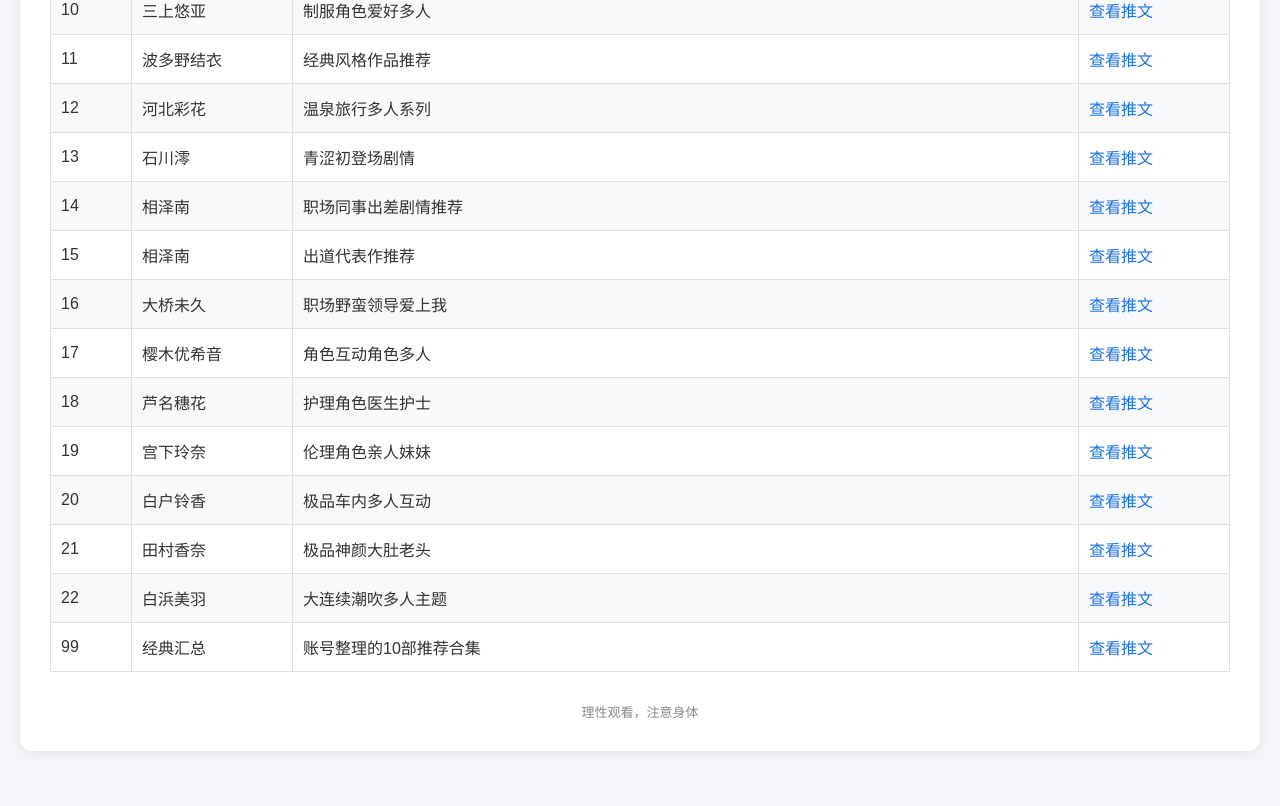
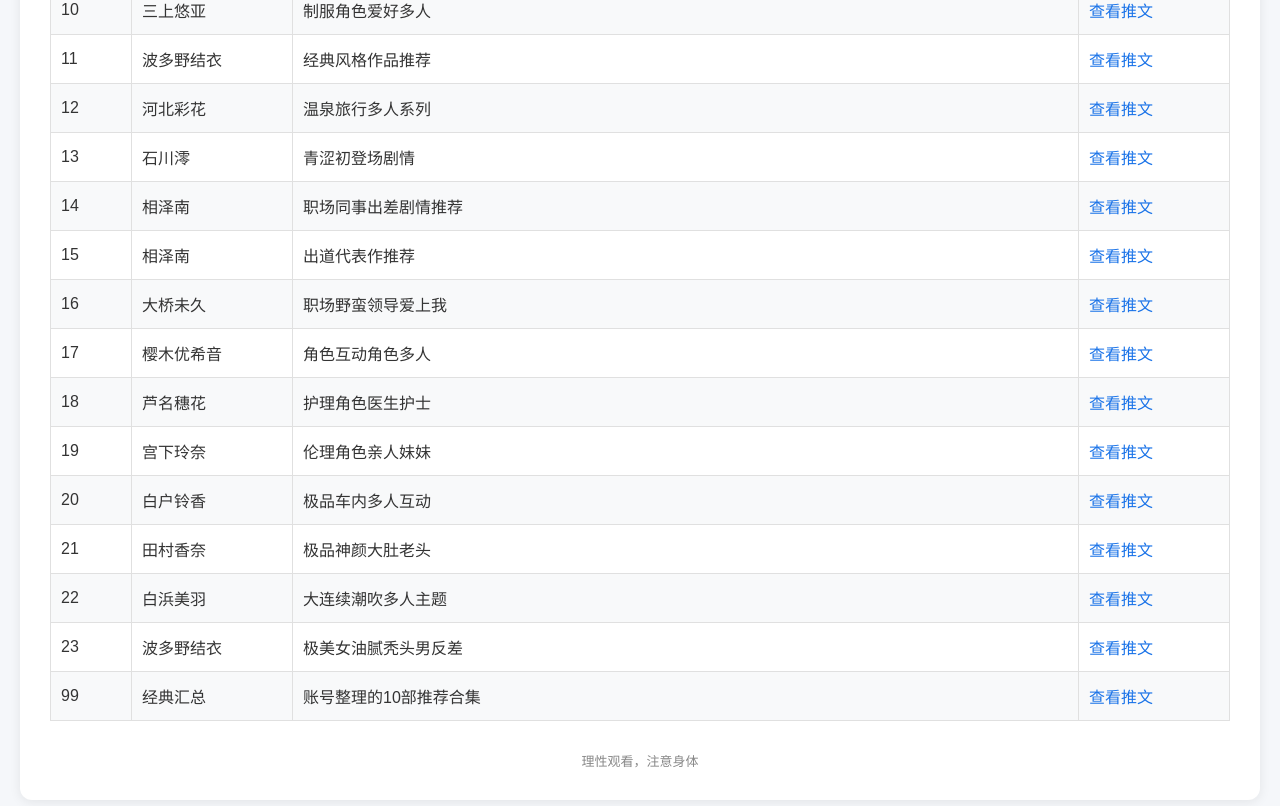
Before and after one commit to andehui/av2026, a plain HTML site: page index.htm in a window 1280 px wide. Shown: the part 701-1507 px from the top of the page. Before the commit the page ends 1472 px from the top, so only its background shows below. Drawn offline with Linux system fonts and the light colour scheme.

Commit message:
Update index.htm

```diff
--- a/index.htm
+++ b/index.htm
@@ -245,6 +245,13 @@
           <td><a href="https://x.com/btc1860/status/2121857795914125359" target="_blank">查看推文</a></td>
         </tr>
 
+         <tr>
+          <td>23</td>
+          <td>波多野结衣</td>
+          <td>极美女油腻秃头男反差</td>
+          <td><a href="https://x.com/btc1860/status/2122867455265849535" target="_blank">查看推文</a></td>
+        </tr>
+
 
 <tr>
           <td>99</td>
```
